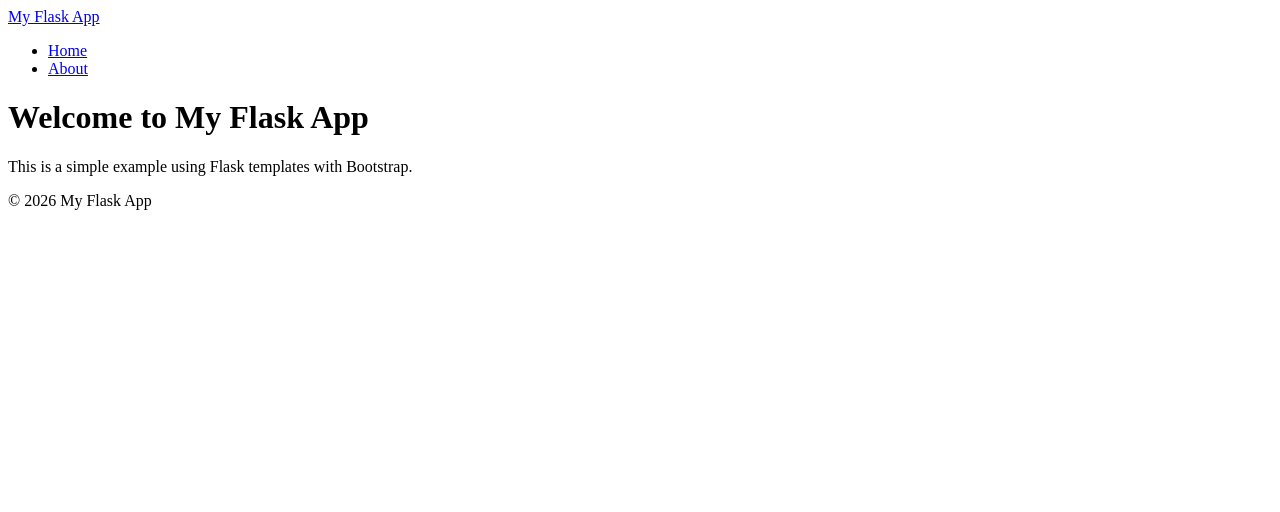
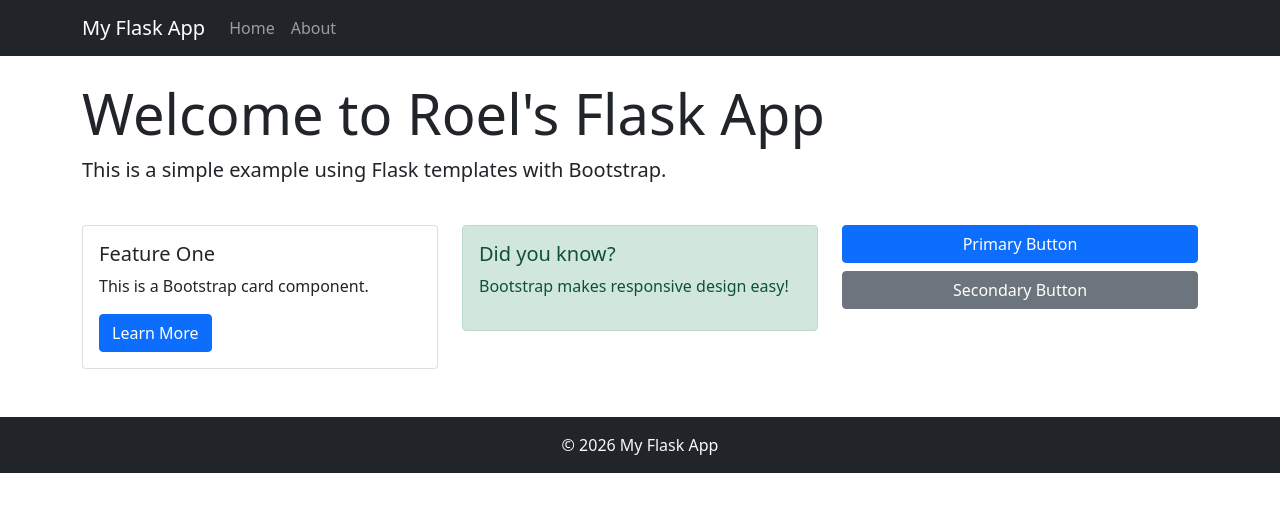
Before and after one commit to rjramon/ch1, a Flask app: page / in a window 1280 px wide. Shown: the top 512 px of the page. Run offline with Flask 3, Linux system fonts and the light colour scheme.

Commit message:
Bootstrap initial styling
Using bootstrap to style web page

```diff
--- a/templates/base.html
+++ b/templates/base.html
@@ -3,23 +3,45 @@
 <head>
     <meta charset="UTF-8" />
     <meta name="viewport" content="width=device-width, initial-scale=1.0" />
+    <link
+href="https://cdn.jsdelivr.net/npm/bootstrap@5.0.2/dist/css/bootstrap.min.css"
+rel="stylesheet" integrity="sha384-
+EVSTQN3/azprG1Anm3QDgpJLIm9Nao0Yz1ztcQTwFspd3yD65VohhpuuCOmLASjC"
+crossorigin="anonymous">
     <title>{% block title %}{% endblock %} - My Flask App</title>
 </head>
 <body>
-    <nav>
-        <a href="{{ url_for('home') }}">My Flask App</a>
-        <ul>
-            <li>
-                <a href="{{ url_for('home') }}">Home</a>
+    <nav class="navbar navbar-expand-lg navbar-dark bg-dark">
+        <div class="container">
+            <a class="navbar-brand" href="{{ url_for('home') }}">My Flask App</a>
+            <button class="navbar-toggler" type="button"
+            data-bs-toggle="collapse" data-bs-target="#navbarNav">
+                <span class="navbar-toggler-icon"></span>
+            </button>
+            <div class="collapse navbar-collapse" id="navbarNav">
+            <ul class="navbar-nav">
+                <li class="nav-item">
+                    <a class="nav-link" href="{{ url_for('home') }}">Home</a>
                 </li>
-            <li>
-                <a href="{{ url_for('about') }}">About</a>
+                <li class="nav-item">
+                    <a class="nav-link" href="{{ url_for('about') }}">About</a>
                 </li>
             </ul>
+            </div>
+    </div>
     </nav>
+    <div class="container mt-4">
     {% block content %}{% endblock %}
-    <footer>
-        <p>© 2026 My Flask App</p>
+    </div>
+    <footer class="bg-dark text-light mt-5">
+        <div class="container py-3">
+            <p class="text-center mb-0">© 2026 My Flask App</p>
+        </div>
     </footer>
+    <script
+src="https://cdn.jsdelivr.net/npm/bootstrap@5.0.2/dist/js/bootstrap.bundle.min.js"
+integrity="sha384-
+MrcW6ZMFYlzcLA8Nl+NtUVF0sA7MsXsP1UyJoMp4YLEuNSfAP+JcXn/tWtIaxVXM"
+crossorigin="anonymous"></script>
 </body>
 </html>
--- a/templates/home.html
+++ b/templates/home.html
@@ -1,8 +1,34 @@
 {% extends "base.html" %}
-
 {% block title %}Home{% endblock %}
-
 {% block content %}
-<h1>Welcome to My Flask App</h1>
-<p>This is a simple example using Flask templates with Bootstrap.</p>
+<div class="row">
+    <div class="col-md-12">
+        <h1 class="display-4">Welcome to Roel's Flask App</h1>
+        <p class="lead">This is a simple example using Flask templates with
+Bootstrap.</p>
+    </div>
+</div>
+<div class="row mt-4">
+    <div class="col-md-4">
+        <div class="card">
+            <div class="card-body">
+                <h5 class="card-title">Feature One</h5>
+                <p class="card-text">This is a Bootstrap card component.</p>
+                <a href="#" class="btn btn-primary">Learn More</a>
+            </div>
+        </div>
+    </div>
+    <div class="col-md-4">
+        <div class="alert alert-success" role="alert">
+            <h5 class="alert-heading">Did you know?</h5>
+            <p>Bootstrap makes responsive design easy!</p>
+        </div>
+    </div>
+    <div class="col-md-4">
+        <div class="d-grid gap-2">
+            <button class="btn btn-primary">Primary Button</button>
+            <button class="btn btn-secondary">Secondary Button</button>
+        </div>
+    </div>
+</div>
 {% endblock %}
```
Lines whose indentation alone changed are shown as unchanged.
